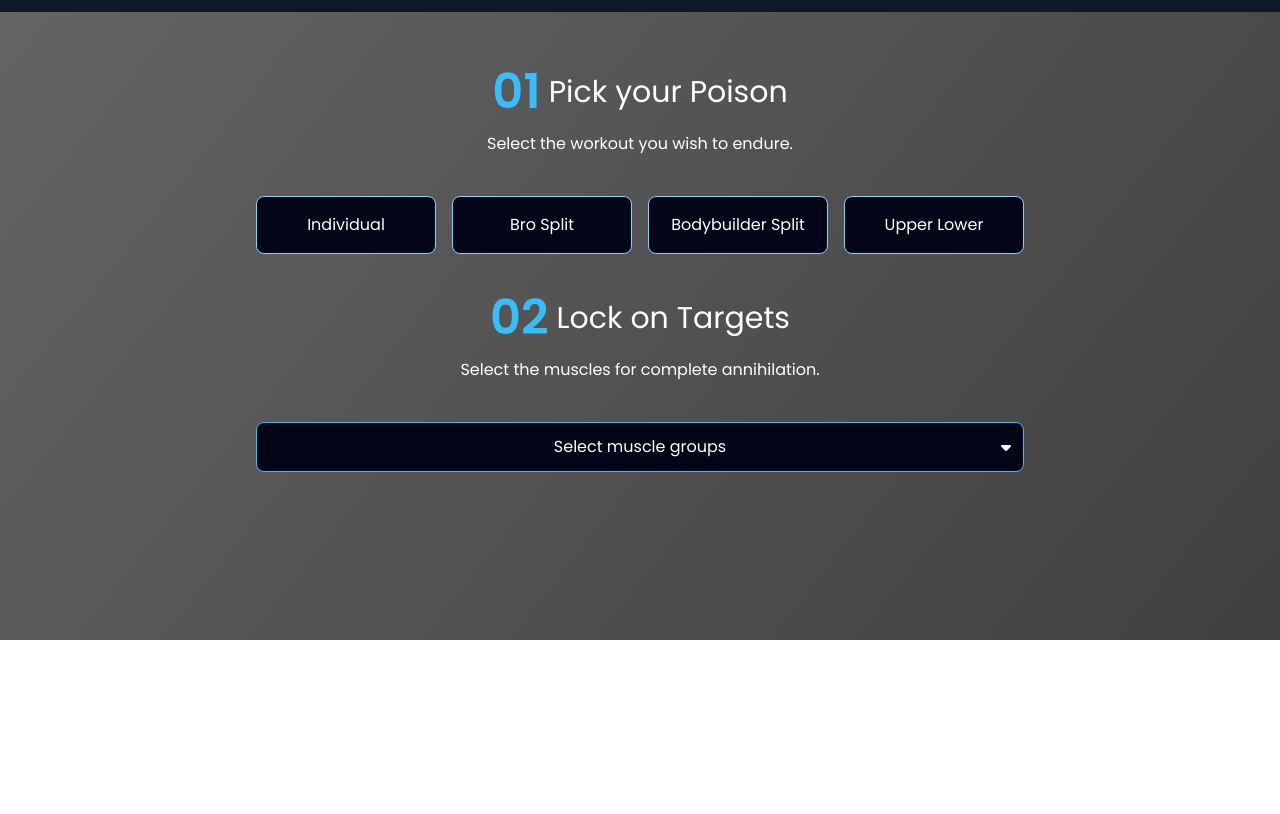
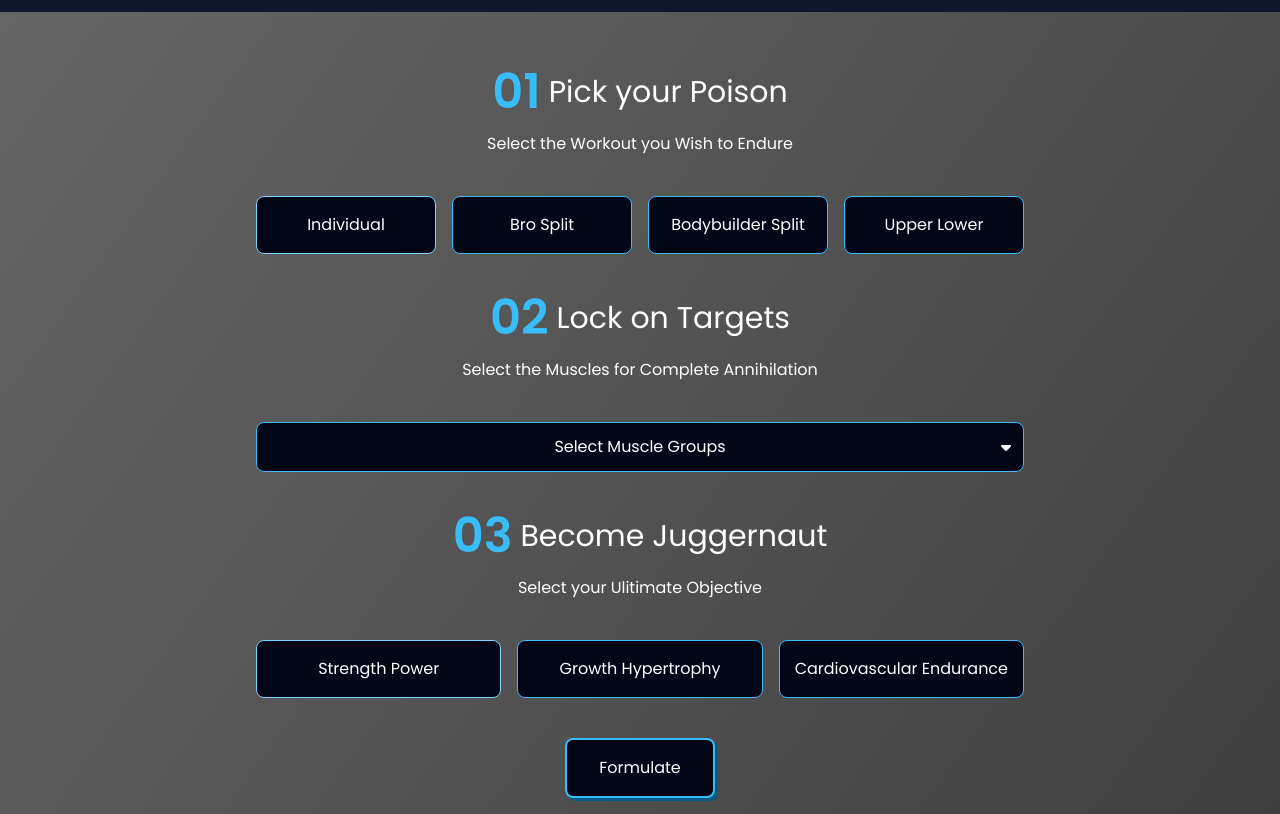
Before and after one commit to s-gebby/fitness-app, a React (Vite) app: page / in a window 1280 px wide. Shown: the part 960-1774 px from the top of the page. Before the commit the page ends 1600 px from the top, so only its background shows below. Built offline with nearby package versions, Linux system fonts and the light colour scheme.

Commit message:
Added in "3 Become Juggernaut"

```diff
--- /dev/null
+++ b/src/components/Button.jsx
@@ -0,0 +1,11 @@
+import React from 'react'
+
+export default function Button(props) {
+    const { text } = props
+
+    return (
+        <button className='px-8 mx-auto py-4 border-[2px] bg-slate-950 border-sky-400 border-solid greenShadow duration-200 rounded-lg'>
+            <p>{text}</p>
+        </button>
+    )
+}
--- a/src/components/Generator.jsx
+++ b/src/components/Generator.jsx
@@ -1,6 +1,7 @@
 import React, { useState } from 'react'
 import SectionWrapper from './SectionWrapper'
-import { WORKOUTS } from '../utils/swoldier'
+import { SCHEMES, WORKOUTS } from '../utils/swoldier'
+import Button from './Button'
 
 function Header(props) {
   const { index, title, description } = props
@@ -19,7 +20,7 @@ export default function Generator() {
   const [showModal, setShowModal] = useState(false)
   const [poison, setPoison] = useState('individual')
   const [muscles, setMuscles] = useState([])
-  const [goals, setGoals] = useState('strength_power')
+  const [goal, setGoal] = useState('strength_power')
 
 
   // let showModal = false (using state variable instead)
@@ -28,30 +29,80 @@ export default function Generator() {
     setShowModal(!showModal)
   }
 
+  function updateMuscles(muscleGroup) {
+    if (muscles.includes(muscleGroup)) {
+      setMuscles(muscles.filter(val => val !==
+        muscleGroup))
+        return
+    }
+
+    if (muscles.length > 2) {
+      return
+    }
+
+    if (poison !== 'individual') {
+      setMuscles({muscleGroup})
+      setShowModal(false)
+      return
+    }
+    setMuscles([...muscles ,muscleGroup])
+    if (muscles.length === 3)
+      setShowModal(false)
+  }
+
   return (
     <SectionWrapper header={"generate your workout"} title={['It\'s', 'Huge', 'o\'clock']}>
-      <Header index={'01'} title={'Pick your Poison'} description={"Select the workout you wish to endure."}/>
+      <Header index={'01'} title={'Pick your Poison'} description={"Select the Workout you Wish to Endure"}/>
       <div className='grid grid-cols-2 sm:grid-cols-4 gap-4'>
         {Object.keys(WORKOUTS).map((type, typeIndex) => {
           return (
-            <button className='bg-slate-950 border border-sky-300 py-4 rounded-lg hover:border-sky-600' key={typeIndex}>
+            <button onClick={() => {
+              setMuscles([])
+              setPoison(type)
+            }} className={'bg-slate-950 border duration-200 px-4 border-sky-300 py-4 rounded-lg hover:border-sky-800' + (type === poison ? 'border-sky-600' :
+              ' border-sky-400'
+            )} key={typeIndex}>
               <p className='capitalize'>{type.replaceAll('_'," ")}</p>
             </button>
           )
       })}
       </div>
-      <Header index={'02'} title={'Lock on Targets'} description={"Select the muscles for complete annihilation."}/>
+      <Header index={'02'} title={'Lock on Targets'} description={"Select the Muscles for Complete Annihilation"}/>
       <div className='bg-slate-950 border border-solid border-sky-400 rounded-lg flex flex-col'>
         <button onClick={toggleModal} className='relative p-3 flex items-center justify-center'>
-          <p>Select muscle groups</p>
+          <p className='capitalize'>{muscles.length === 0 ? 'Select muscle groups' : muscles.join(' ')}</p>
           <i className="fa-solid absolute right-3 top-1/2 -translate-y-1/2 fa-caret-down"></i>
         </button>
         {showModal && (
-          <div>
-            Modal
-          </div>
+          <div className='flex flex-col px-3 pb-3'>
+          {(poison === 'individual' ? WORKOUTS[poison] : Object.keys(WORKOUTS[poison])).map((muscleGroup, muscleGroupIndex) => {
+              return (
+                  <button onClick={() => {
+                      updateMuscles(muscleGroup)
+                  }} key={muscleGroupIndex} className={'hover:text-sky-400 duration-200 ' + (muscles.includes(muscleGroup) ? ' text-sky-400' : ' ')}>
+                      <p className='uppercase'>{muscleGroup.replaceAll('_', ' ')}</p>
+                  </button>
+              )
+          })}
+      </div>
         )}
       </div>
+      <Header index={'03'} title={'Become Juggernaut'} description={"Select your Ulitimate Objective"}/>
+      <div className='grid grid-cols-3 gap-4'>
+        {Object.keys(SCHEMES).map((scheme, schemeIndex) => {
+          return (
+            <button onClick={() => {
+              setGoal(scheme)
+            }} className={'bg-slate-950 border duration-200 border-sky-300 py-4 rounded-lg hover:border-sky-800' + (scheme === goal ? 'border-sky-600' :
+              ' border-sky-400'
+            )} key={schemeIndex}>
+              <p className='capitalize'>{scheme.replaceAll('_'," ")}</p>
+            </button>
+          )
+      })}
+      </div>
+      <Button text={"Formulate"}></Button>
+
     </SectionWrapper>
   )
 }
--- a/src/components/Hero.jsx
+++ b/src/components/Hero.jsx
@@ -1,4 +1,5 @@
 import React from 'react'
+import Button from './Button'
 
 export default function Hero() {
   return (
@@ -11,9 +12,7 @@ export default function Hero() {
         lg:text-7xl'>Swole<span className='text-sky-400'>normous</span></h1>
         <p className='text-sm md:text-base font-light'>I hereby ackowledge that I may become <span className='text-sky-300 font-medium'>unbelievably jacked</span> and accept all risks of becoming the local <span className='text-sky-300 font-medium'>mass monstrosity</span>, afflicted with severe body dismorphia, and unable to fit through doors.
         </p>
-        <button className='px-8 py-4 border-[2px] bg-slate-950 border-sky-400 border-solid greenShadow duration-200 rounded-lg'>
-            <p>ACCEPT & BEGIN</p>
-        </button>
+        <Button text={"Accept & Begin"}></Button>
     </div>
   )
 }
--- /dev/null
+++ b/src/utils/functions.js
@@ -0,0 +1,3 @@
+export function generateWorkout() {
+
+}
```
